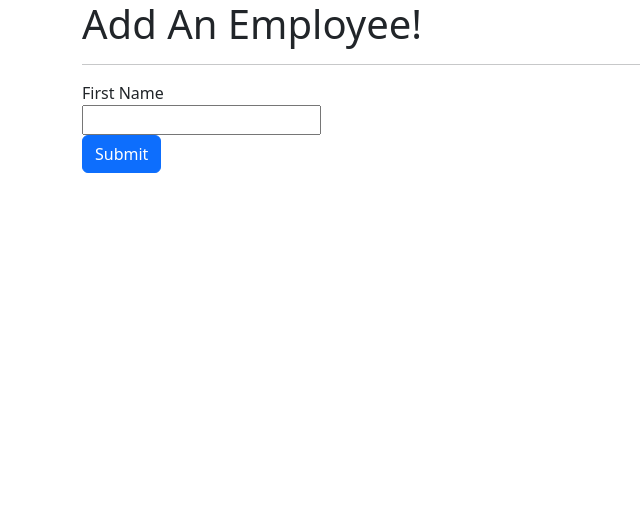
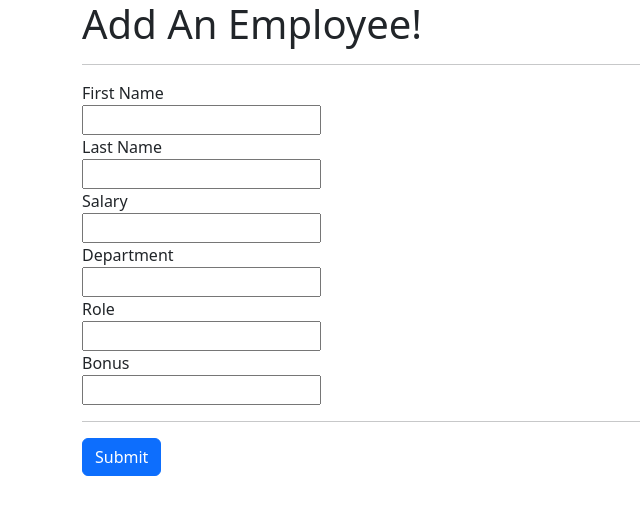
Before and after one commit to devsharifmahmud/DjangoCrudOperation, a Django app: page /add_emp in a window 1280 px wide. Shown: the top 515 px of the page, without its empty margins (0-640 px from the left). Run offline with Django 5.2, Linux system fonts and the light colour scheme.

Commit message:
HTML file add

```diff
--- a/office_emp_proj/emp_app/templates/add_emp.html
+++ b/office_emp_proj/emp_app/templates/add_emp.html
@@ -14,6 +14,17 @@
     <form>
         <label for="first_name" >First Name</label><br>
         <input type="text" id="first_name"><br>
+        <label for="last_name" >Last Name</label><br>
+        <input type="text" id="last_name"><br>
+        <label for="salary" >Salary</label><br>
+        <input type="number" id="salary"><br>
+        <label for="department" >Department</label><br>
+        <input type="number" id="department"><br>
+        <label for="role" >Role</label><br>
+        <input type="number" id="role"><br>
+        <label for="bonus" >Bonus</label><br>
+        <input type="number" id="bonus"><br>
+        <hr>
         <button type="submit" class="btn btn-primary">Submit</button>
     </form>
 </div>
```
